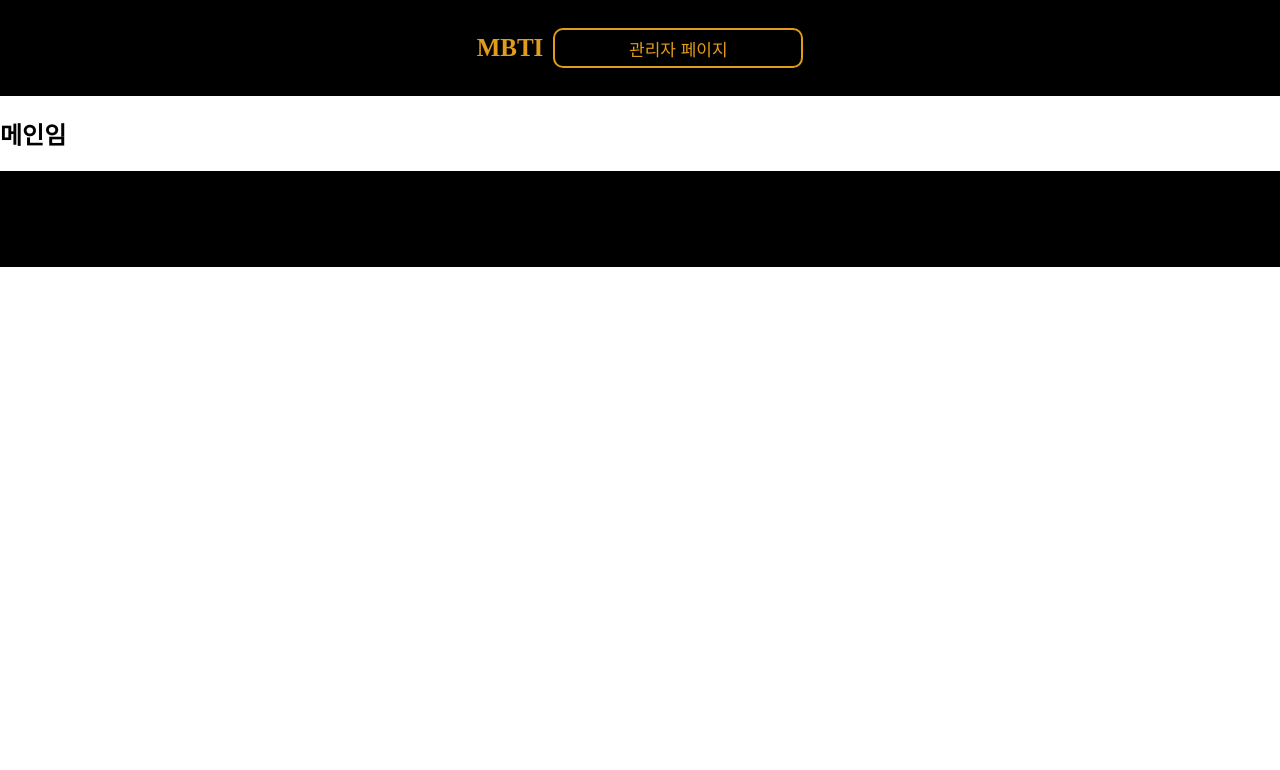
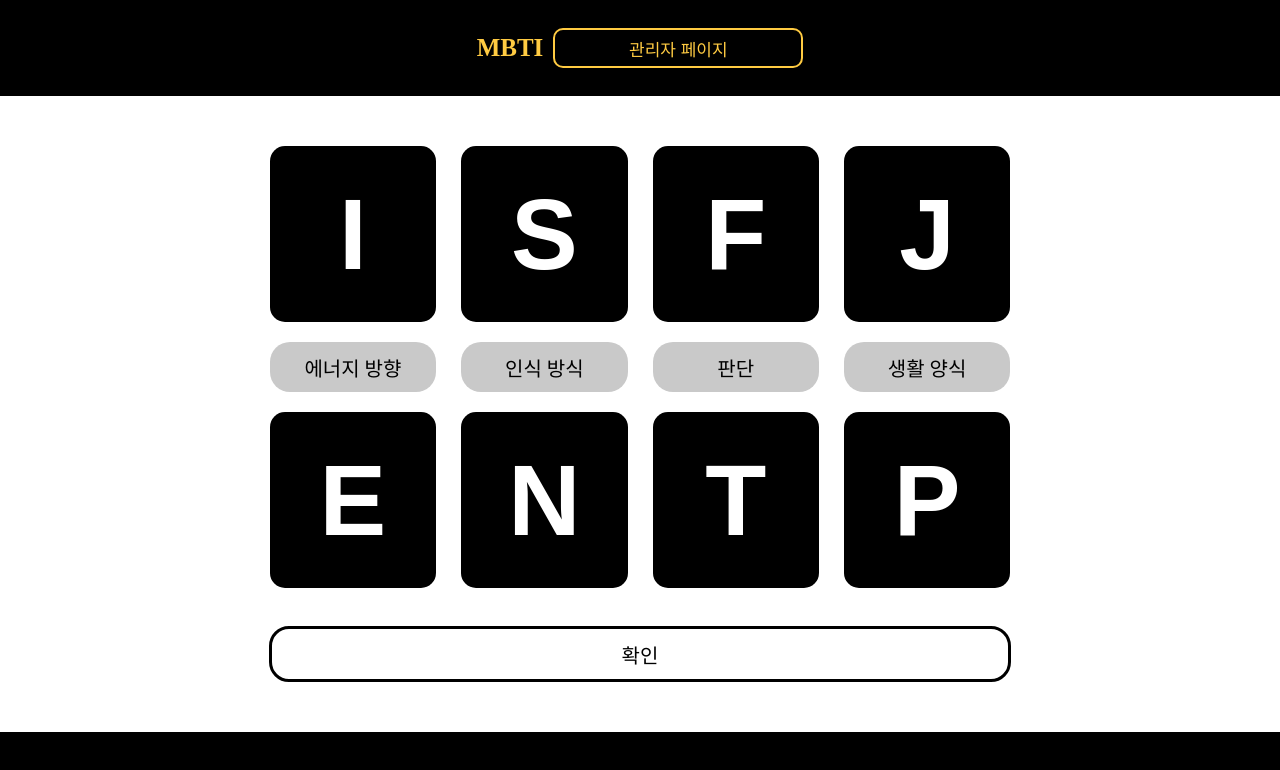
Before and after one commit to castlehuni/Simple-MBTI-Test, a React (Create React App) app: page / in a window 1280 px wide. Shown: the top 770 px of the page. Built offline with nearby package versions, Linux system fonts and the light colour scheme.

Commit message:
fix some css & make main page & download router and axios

```diff
--- a/package.json
+++ b/package.json
@@ -6,8 +6,10 @@
     "@testing-library/jest-dom": "^5.17.0",
     "@testing-library/react": "^13.4.0",
     "@testing-library/user-event": "^13.5.0",
+    "axios": "^1.4.0",
     "react": "^18.2.0",
     "react-dom": "^18.2.0",
+    "react-router-dom": "^6.15.0",
     "react-scripts": "5.0.1",
     "web-vitals": "^2.1.4"
   },
--- a/src/App.js
+++ b/src/App.js
@@ -1,10 +1,18 @@
 import React from 'react';
+import { Route, Routes } from 'react-router-dom';
+
 import Main from "./pages/MainPage/MBTImain"
+import Admin from "./pages/AdminPage/MBTIadmin";
+import Result from "./pages/ResultPage/MBTIresult"
 
 function App() {
   return (
     <div className="App">
-      <Main/>
+      <Routes>
+        <Route path="/" element={<Main />} />
+        <Route path="/admin" element={<Admin />} />
+        <Route path="/result/:mbti" element={<Result />} /> {/* link나 navigator를 통해 다른 페이지에 값을 보낼 때는 다음과 같이 /:변수를 통해 실행함 */}
+      </Routes>
     </div>
   );
 }
--- /dev/null
+++ b/src/css/main/mainChoice.module.css
@@ -0,0 +1,48 @@
+/* .MainChMBTI{
+    display: flex;
+    flex-direction: column;
+} */
+.MBTIbtnArea{
+    display: flex;
+    gap: 25px;
+    width: 100%;
+    justify-content: center;
+    height: 60vh;
+    margin-top: 50px;
+}
+.MBTIbtn{
+    width: 13vw;
+    height: 22vh;
+    border: none;
+    border-radius: 15px;
+    color: white;
+    font-size: 100px;
+    font-weight: bold;
+}
+.info{
+    margin: 0 auto;
+    background-color: rgb(201, 201, 201);
+    border-radius: 20px;
+    height: 50px;
+    width: 13vw;
+    text-align: center;
+    margin-top: 20px;
+    margin-bottom: 20px;
+}
+.info p{
+    padding-top: 11px;
+    font-size: 20px;
+}
+.CheckMBTIArea{
+    width: 100%;
+    text-align: center;
+    margin-bottom: 50px;
+}
+.CheckMBTIArea button{
+    width: 58vw;
+    height: 7vh;
+    border-radius: 20px;
+    border: 3px solid black;
+    background-color: white;
+    font-size: 20px;
+}
--- a/src/css/main/mainheader.module.css
+++ b/src/css/main/mainheader.module.css
@@ -4,7 +4,7 @@ body{
 .Mainheader{
     display: flex;
     background-color: black;
-    color: rgb(225, 156, 26);
+    color: #FFCB42;
     gap: 10px;
     justify-content: center;
     align-items: center;
@@ -16,9 +16,9 @@ body{
     font-weight: bold;
 }
 .Adminbtn{
-    border: 2px solid rgb(225, 156, 26);
+    border: 2px solid #FFCB42;
     background-color: black;
-    color: rgb(225, 156, 26);
+    color: #FFCB42;
     border-radius: 10px;
     width: 250px;
     height: 40px;
--- a/src/index.js
+++ b/src/index.js
@@ -1,10 +1,11 @@
 import React from 'react';
 import ReactDOM from 'react-dom/client';
+import { BrowserRouter } from 'react-router-dom';
 import App from './App';
 
 const root = ReactDOM.createRoot(document.getElementById('root'));
 root.render(
-  <React.StrictMode>
+  <BrowserRouter>
     <App />
-  </React.StrictMode>
+  </BrowserRouter>
 );
--- /dev/null
+++ b/src/pages/AdminPage/MBTIadmin.js
@@ -0,0 +1,10 @@
+import React from "react";
+
+function MBTIadmin(){
+    return(
+        <div>
+            <h2>Admin 페이지입니다</h2>
+        </div>
+    );
+}
+export default MBTIadmin;
--- a/src/pages/MainPage/MBTImain.js
+++ b/src/pages/MainPage/MBTImain.js
@@ -1,12 +1,13 @@
-import { useState } from "react";
+import React from "react";
 import MainHeader from "./Mainheader";
 import MainFooter from "./MainFooter";
+import MainChMBTI from "./MainChMBTI";
 
 function MBTImain(){
     return(
         <>
             <MainHeader/>
-            <h2>메인임</h2>
+            <MainChMBTI/>
             <MainFooter/>
         </>
     )
--- /dev/null
+++ b/src/pages/MainPage/MainChMBTI.js
@@ -0,0 +1,159 @@
+import { useState } from "react";
+import { Navigate, useNavigate } from "react-router-dom";
+import choicePageStyled from "../../css/main/mainChoice.module.css";
+
+function MainChMBTI(){
+    const[IorE, setIorE] = useState("");
+    const[SorN, setSorN] = useState("");
+    const[ForT, setForT] = useState("");
+    const[JorP, setJorP] = useState("");
+
+    const checkIorE = (e) => {
+        if(e.target.value === "I")
+        {
+            const iore = "I"
+            setIorE(iore);
+            console.log(e.target.value);
+        }
+        else
+        {
+            const iore = "E"
+            setIorE(iore);
+            console.log(e.target.value);
+        }
+    };
+
+    const checkSorN = (e) => {
+        if(e.target.value === "S")
+        {
+            const sorn = "S"
+            setSorN(sorn);
+            console.log(e.target.value);
+        }
+        else
+        {
+            const sorn = "N"
+            setSorN(sorn);
+            console.log(e.target.value);
+        }
+    };
+
+    const checkForT = (e) => {
+        if(e.target.value === "F")
+        {
+            const fort = "F"
+            setForT(fort);
+            console.log(e.target.value);
+        }
+        else
+        {
+            const fort = "T"
+            setForT(fort);
+            console.log(e.target.value);
+        }
+    };
+
+    const checkJorP = (e) => {
+        if(e.target.value === "J")
+        {
+            const jorp = "J"
+            setJorP(jorp);
+            console.log(e.target.value);
+        }
+        else
+        {
+            const jorp = "P"
+            setJorP(jorp);
+            console.log(e.target.value);
+        }
+    };
+
+    const mbti = IorE + SorN + ForT + JorP;
+    console.log(mbti);
+    const navigate = useNavigate();
+
+    const sendMBTI = () => {
+        if(mbti){
+            navigate(`/Result/${mbti}`);
+        }
+    };
+
+    return(
+        <div>
+            <div className={choicePageStyled.MBTIbtnArea}>
+                <div>
+                    <button
+                        className={choicePageStyled.MBTIbtn}
+                        value={"I"}
+                        onClick={checkIorE}
+                        style={{backgroundColor: IorE === "I" ? "#FFCB42" : "black"}}
+                    >I
+                    </button>
+                    <div className={choicePageStyled.info}><p>에너지 방향</p></div>
+                    <button
+                        className={choicePageStyled.MBTIbtn}
+                        value={"E"}
+                        onClick={checkIorE}
+                        style={{backgroundColor: IorE === "E" ? "#FFCB42" : "black"}}
+                    >E
+                    </button>
+                </div>
+                <div>
+                    <button
+                        className={choicePageStyled.MBTIbtn}
+                        value={"S"}
+                        onClick={checkSorN}
+                        style={{backgroundColor: SorN === "S" ? "rgb(237, 123, 230)" : "black"}}
+                    >S
+                    </button>
+                    <div className={choicePageStyled.info}><p>인식 방식</p></div>
+                    <button
+                        className={choicePageStyled.MBTIbtn}
+                        value={"N"}
+                        onClick={checkSorN}
+                        style={{backgroundColor: SorN === "N" ? "rgb(237, 123, 230)" : "black"}}
+                    >N
+                    </button>
+                </div>
+                <div>
+                    <button
+                        className={choicePageStyled.MBTIbtn}
+                        value={"F"}
+                        onClick={checkForT}
+                        style={{backgroundColor: ForT === "F" ? "#FFCB42" : "black"}}
+                    >F
+                    </button>
+                    <div className={choicePageStyled.info}><p>판단</p></div>
+                    <button
+                        className={choicePageStyled.MBTIbtn}
+                        value={"E"}
+                        onClick={checkForT}
+                        style={{backgroundColor: ForT === "T" ? "#FFCB42" : "black"}}
+                    >T
+                    </button>
+                </div>
+                <div>
+                    <button
+                        className={choicePageStyled.MBTIbtn}
+                        value={"J"}
+                        onClick={checkJorP}
+                        style={{backgroundColor: JorP === "J" ? "rgb(237, 123, 230)" : "black"}}
+                    >J
+                    </button>
+                    <div className={choicePageStyled.info}><p>생활 양식</p></div>
+                    <button
+                        className={choicePageStyled.MBTIbtn}
+                        value={"P"}
+                        onClick={checkJorP}
+                        style={{backgroundColor: JorP === "P" ? "rgb(237, 123, 230)" : "black"}}
+                    >P
+                    </button>
+                </div>
+            </div>
+            <div className={choicePageStyled.CheckMBTIArea}>
+                <button onClick={sendMBTI}>확인</button>
+            </div>
+        </div>
+    );
+}
+export default MainChMBTI
--- a/src/pages/MainPage/Mainheader.js
+++ b/src/pages/MainPage/Mainheader.js
@@ -1,10 +1,11 @@
+import { Link } from 'react-router-dom';
 import headerStyled from "../../css/main/mainheader.module.css"
 
 function Mainheader(){
     return(
         <div className={headerStyled.Mainheader}>
             <p>MBTI</p>
-            <button className={headerStyled.Adminbtn}>관리자 페이지</button>
+            <button className={headerStyled.Adminbtn}><Link to="/admin" style={{textDecorationLine: 'none', color: "#FFCB42"}}>관리자 페이지</Link></button>
         </div>
     );
 }
--- /dev/null
+++ b/src/pages/ResultPage/MBTIresult.js
@@ -0,0 +1,14 @@
+import React from "react";
+import { useParams } from "react-router-dom";
+
+function MBTIresult(){
+    const {mbti} = useParams();
+    console.log(mbti);
+    return(
+        <div>
+            <h2>result 페이지입니다</h2>
+            <p>{mbti}</p>
+        </div>
+    );
+}
+export default MBTIresult;
```
Also changed, not shown: 1 other file (tests, documents, lock files or other folders).
